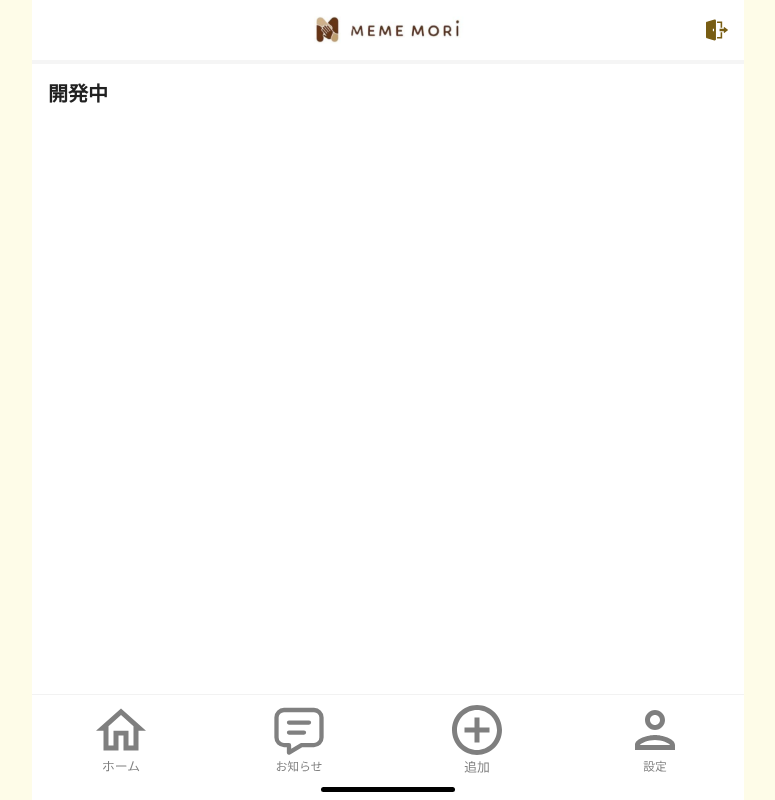
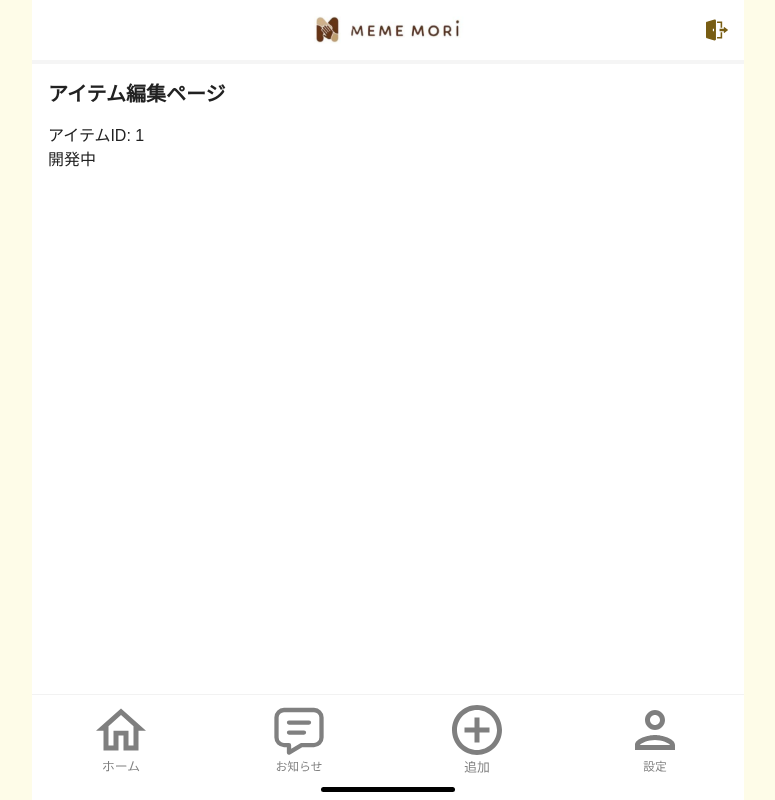
Before and after one commit to MasanoriMatsuda-SB/ending_collection_frontend, a Next.js app: page /item/1/edit in a window 1280 px wide. Shown: the whole page, without its empty margins (252-1027 px from the left). Built offline with nearby package versions, Linux system fonts and the light colour scheme.

Commit message:
マイナー修正2

```diff
--- a/src/app/item/[id]/edit/page.tsx
+++ b/src/app/item/[id]/edit/page.tsx
@@ -5,16 +5,13 @@ import { useParams } from "next/navigation";
 
 export default function ItemDetailEdit() {
     const params = useParams();
-    // const itemId = params.id;
+    const itemId = params.id;
 
     return (
-        // <div className="p-4">
-        //     <h1 className="text-xl font-bold mb-4">アイテム編集ページ</h1>
-        //     <p>アイテムID: {itemId}</p>
-        //     <p>ここに編集フォームを追加していきます。</p>
-        // </div>
         <div className="p-4">
-        <h1 className="text-xl font-bold mb-4">開発中</h1>
-    </div>
+            <h1 className="text-xl font-bold mb-4">アイテム編集ページ</h1>
+            <p>アイテムID: {itemId}</p>
+            <p>開発中</p>
+        </div>
     );
 }
```
